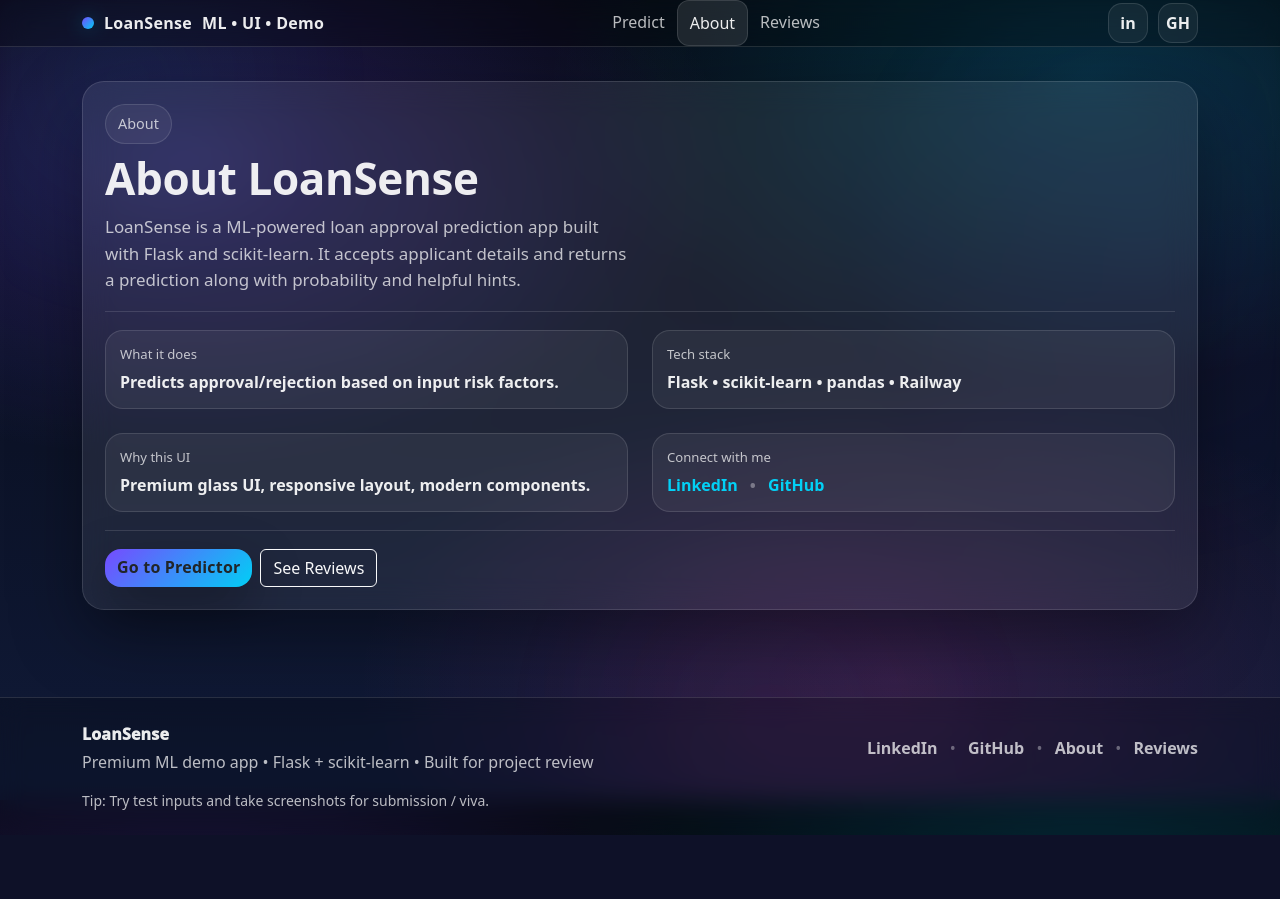
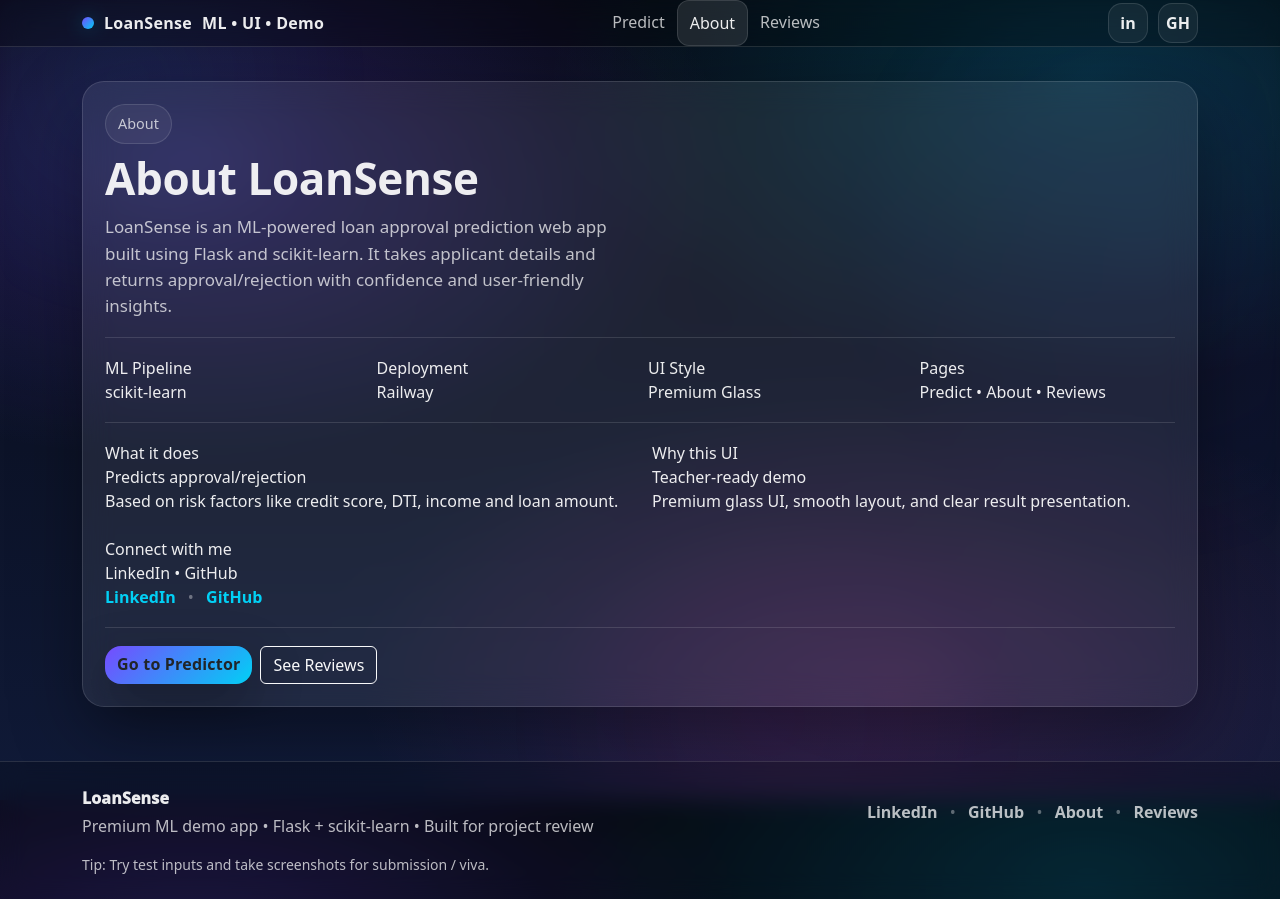
Before and after one commit to Bhavy123321/M.L---Project, a Flask app: page /about in a window 1280 px wide. Before the commit the page ends 835 px from the top, so only its background shows below. Run offline with Flask 3, Linux system fonts and the light colour scheme; parts of the project's set-up code (start-up, migrations or seed data) failed here and were passed over.

Commit message:
Update about.html

```diff
--- a/templates/about.html
+++ b/templates/about.html
@@ -1,42 +1,54 @@
 {% extends "base.html" %}
-{% set title = "LoanSense • About" %}
+{% set title = brand_name ~ " • About" %}
 
 {% block content %}
 <section class="heroWrap">
   <div class="container">
     <div class="glassCard">
       <div class="pill">About</div>
-      <h2 class="heroTitle mt-2">About LoanSense</h2>
+      <h2 class="heroTitle mt-2">About {{ brand_name }}</h2>
       <p class="heroText">
-        LoanSense is a ML-powered loan approval prediction app built with Flask and scikit-learn.
-        It accepts applicant details and returns a prediction along with probability and helpful hints.
+        {{ brand_name }} is an ML-powered loan approval prediction web app built using Flask and scikit-learn.
+        It takes applicant details and returns approval/rejection with confidence and user-friendly insights.
       </p>
+
+      <div class="divider"></div>
+
+      <div class="row g-3">
+        {% for s in stats %}
+          <div class="col-md-3">
+            <div class="statTile">
+              <div class="statLabel">{{ s.label }}</div>
+              <div class="statValue">{{ s.value }}</div>
+            </div>
+          </div>
+        {% endfor %}
+      </div>
 
       <div class="divider"></div>
 
       <div class="row g-4">
         <div class="col-md-6">
-          <div class="kv">
-            <div class="k">What it does</div>
-            <div class="v">Predicts approval/rejection based on input risk factors.</div>
+          <div class="featureCard2">
+            <div class="f2Top">What it does</div>
+            <div class="f2Big">Predicts approval/rejection</div>
+            <div class="f2Sub">Based on risk factors like credit score, DTI, income and loan amount.</div>
           </div>
         </div>
+
         <div class="col-md-6">
-          <div class="kv">
-            <div class="k">Tech stack</div>
-            <div class="v">Flask • scikit-learn • pandas • Railway</div>
+          <div class="featureCard2">
+            <div class="f2Top">Why this UI</div>
+            <div class="f2Big">Teacher-ready demo</div>
+            <div class="f2Sub">Premium glass UI, smooth layout, and clear result presentation.</div>
           </div>
         </div>
-        <div class="col-md-6">
-          <div class="kv">
-            <div class="k">Why this UI</div>
-            <div class="v">Premium glass UI, responsive layout, modern components.</div>
-          </div>
-        </div>
-        <div class="col-md-6">
-          <div class="kv">
-            <div class="k">Connect with me</div>
-            <div class="v">
+
+        <div class="col-md-12">
+          <div class="featureCard2">
+            <div class="f2Top">Connect with me</div>
+            <div class="f2Big">LinkedIn • GitHub</div>
+            <div class="f2Sub">
               <a class="linkBright" href="{{ social.linkedin }}" target="_blank" rel="noreferrer">LinkedIn</a>
               <span class="sep">•</span>
               <a class="linkBright" href="{{ social.github }}" target="_blank" rel="noreferrer">GitHub</a>
@@ -48,7 +60,7 @@
       <div class="divider"></div>
 
       <div class="d-flex gap-2 flex-wrap">
-        <a class="btn btnGlow" href="/">Go to Predictor</a>
+        <a class="btn btnGlow" href="/">Go to Predictor <span class="btnShine"></span></a>
         <a class="btn btn-outline-light" href="/reviews">See Reviews</a>
       </div>
     </div>
```
